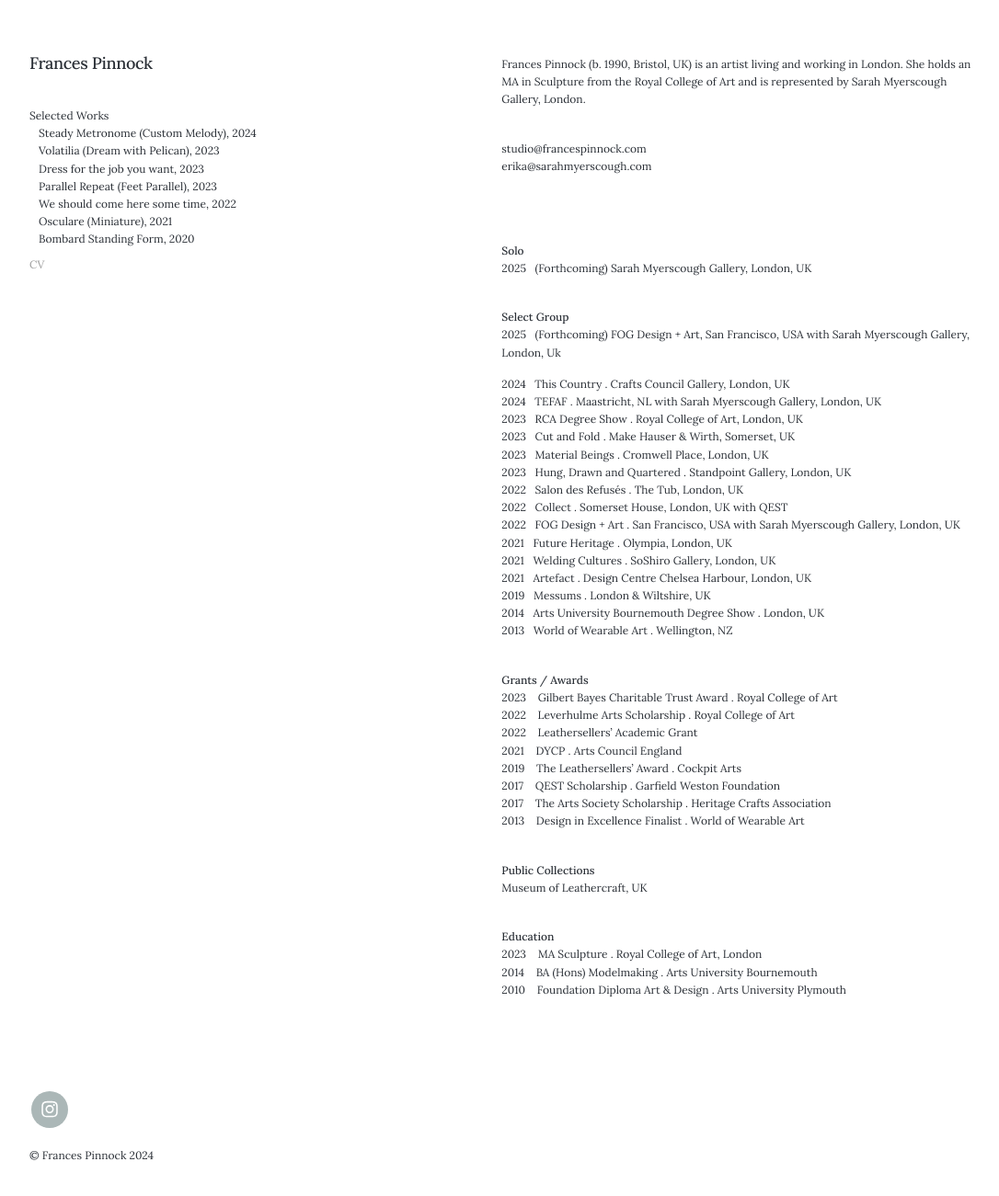
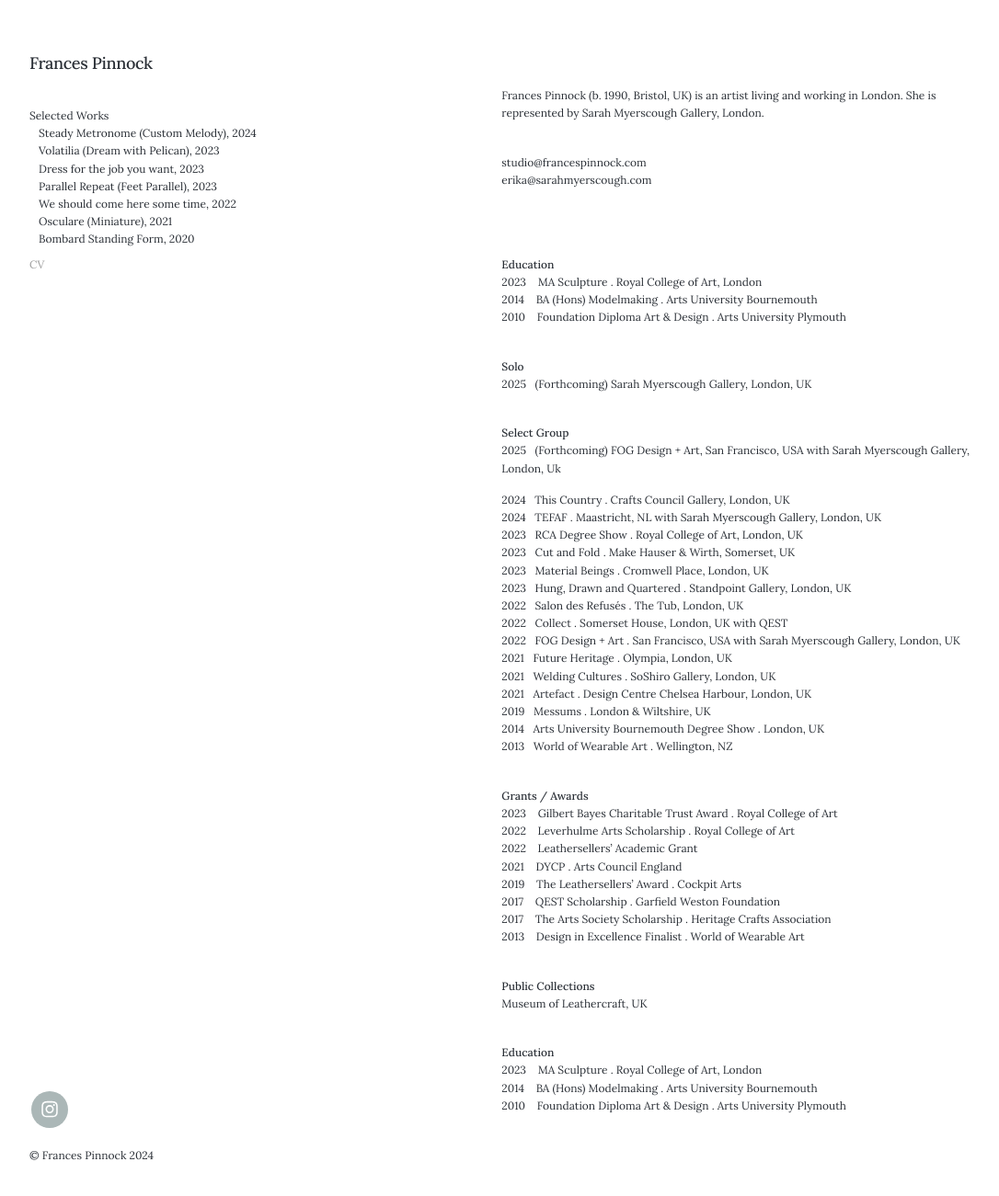
Before and after one commit to francespinnock/francespinnock.github.io, a Jekyll site: the page built from _pages/cv.md, in a window 1280 px wide and 1306 px high. Shown: the top 1301 px of the window at 92% size, without its empty margins (28-1114 px from the left). Built offline with Jekyll 4.4.1, drawn with Linux system fonts in a browser that asks for light colours; nearby versions of some CDN libraries; some web fonts are replaced.

Commit message:
Update cv.md

```diff
--- a/_pages/cv.md
+++ b/_pages/cv.md
@@ -4,13 +4,20 @@ subtitle:
 description: Frances Pinnock - CV
 ---
 
+<br />
 
-Frances Pinnock (b. 1990, Bristol, UK) is an artist living and working in London. She holds an MA in Sculpture from the Royal College of Art and is represented by Sarah Myerscough Gallery, London.
+Frances Pinnock (b. 1990, Bristol, UK) is an artist living and working in London. She is represented by Sarah Myerscough Gallery, London.
 <br />
 
 studio@francespinnock.com
 erika@sarahmyerscough.com
 <br />
+<br />
+
+**Education**
+2023&nbsp;&nbsp;&nbsp; MA Sculpture . Royal College of Art, London
+2014&nbsp;&nbsp;&nbsp; BA (Hons) Modelmaking . Arts University Bournemouth
+2010&nbsp;&nbsp;&nbsp; Foundation Diploma Art & Design . Arts University Plymouth
 <br />
 
 **Solo**
```
